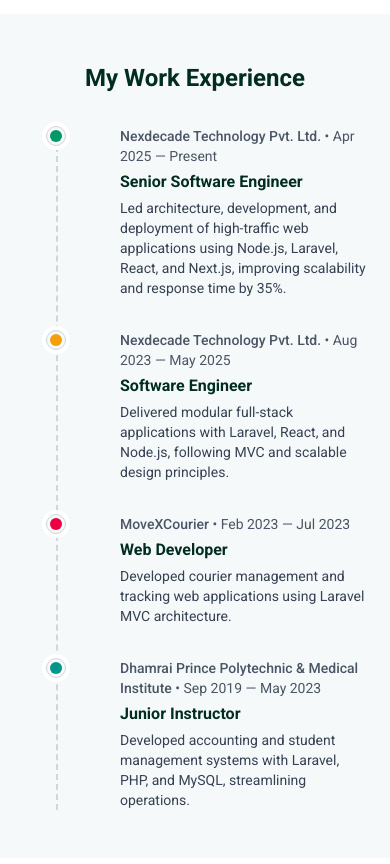
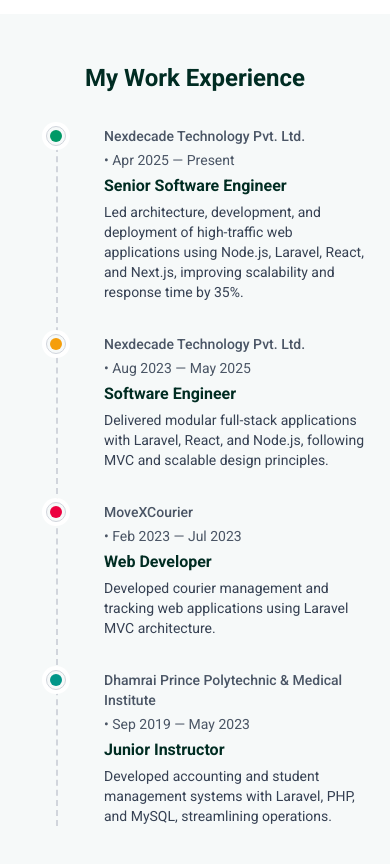
Before and after one commit to joydiucse/portfolio, a React (Vite) app: page / in a window 390 px wide. Shown: the part 1460-2324 px from the top of the page. Built offline with nearby package versions, Linux system fonts and the light colour scheme.

Commit message:
experience

```diff
--- a/src/components/sections/ExperienceSection.jsx
+++ b/src/components/sections/ExperienceSection.jsx
@@ -7,7 +7,7 @@
   const dotColor = colors[index % colors.length]
   return (
     <div className="grid grid-cols-[64px_1fr] sm:grid-cols-[1fr_64px_1fr] items-start gap-4">
-      <div className="text-right pr-4 hidden sm:block">
+      <div className="text-right pr-0 sm:pr-4 hidden sm:block">
         <div className="font-semibold">{item.company}</div>
         <div className="text-sm text-gray-600">{item.dates}</div>
       </div>
@@ -16,10 +16,11 @@
           <div className={`size-3 rounded-full ${dotColor}`}></div>
         </div>
       </div>
-      <div className="pl-4">
-        <div className="sm:hidden text-sm text-gray-600 mb-1"><span className="font-medium">{item.company}</span> • {item.dates}</div>
+      <div className="sm:pl-4">
+        <div className="sm:hidden text-sm text-gray-600 dark:text-gray-400 font-semibold mb-1"><span className="font-medium">{item.company}</span></div>
+        <div className="sm:hidden text-sm text-gray-600 dark:text-gray-400  mb-1">• {item.dates}</div>
         <div className="font-semibold">{item.title}</div>
-        <p className="text-sm text-gray-700 mt-1">{item.bullets[0]}</p>
+        <p className="text-sm text-gray-700 dark:text-gray-500  mt-1">{item.bullets[0]}</p>
       </div>
     </div>
   )
```
